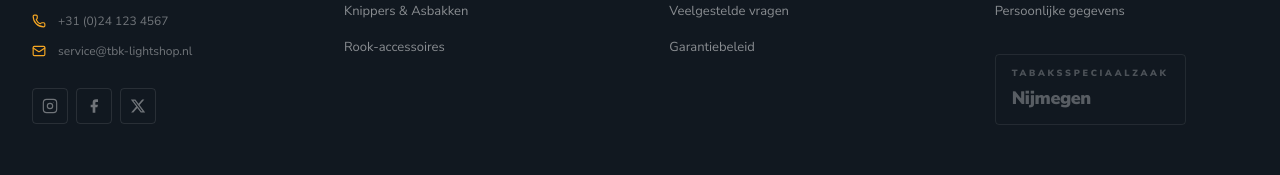
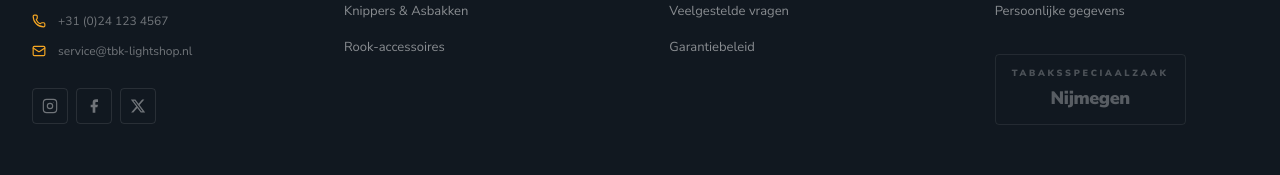
Before and after one commit to maximetdoucet-glitch/TBK, a Next.js app: page / in a window 1280 px wide. Shown: the part 4777-4952 px from the top of the page. Built offline with nearby package versions, Linux system fonts and the light colour scheme.

Commit message:
Center Nijmegen under Tabaksspeciaalzaak label in footer badge
Adds items-center to the badge's flex column so the shorter
"Nijmegen" sits centered beneath the wider tracked label.

Co-Authored-By: Claude Opus 4.7 (1M context) <noreply@anthropic.com>

```diff
--- a/src/components/v2/FooterV2.tsx
+++ b/src/components/v2/FooterV2.tsx
@@ -148,7 +148,7 @@ export default function FooterV2() {
                 <li key={l.label}><Link href={l.href} className="text-[13px] text-white/50 hover:text-white transition-colors">{l.label}</Link></li>
               ))}
             </ul>
-            <div className="mt-8 inline-flex flex-col border border-white/8 px-4 py-3 rounded-lg">
+            <div className="mt-8 inline-flex flex-col items-center border border-white/8 px-4 py-3 rounded-lg">
               <span className="text-[9px] font-black uppercase tracking-[0.3em] text-white/25">Tabaksspeciaalzaak</span>
               <span className="font-montserrat text-lg font-black tracking-tight text-white/30 mt-1">Nijmegen</span>
             </div>
```
